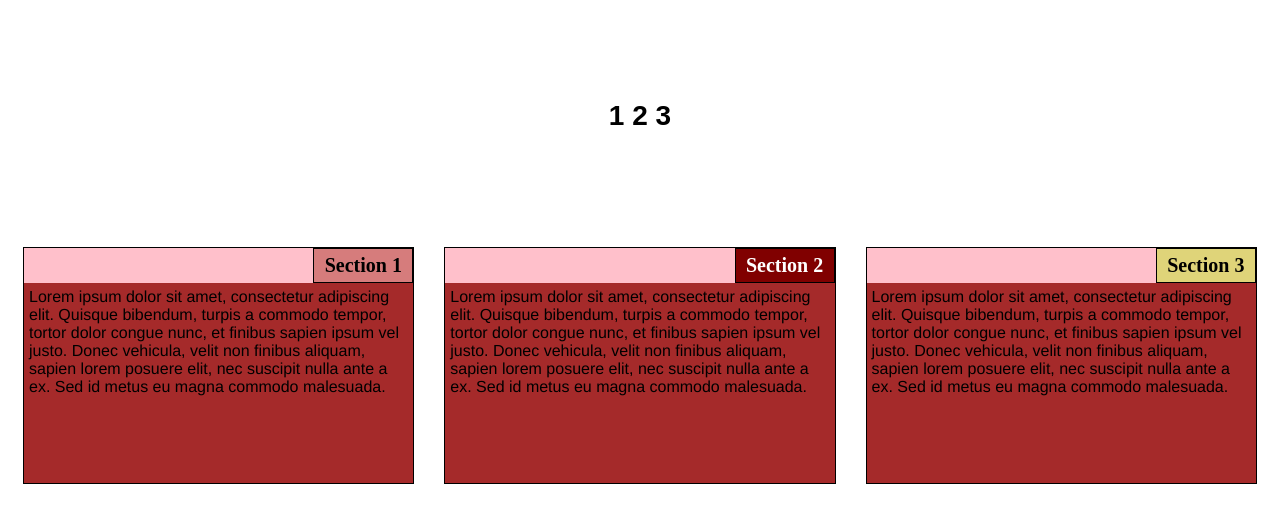
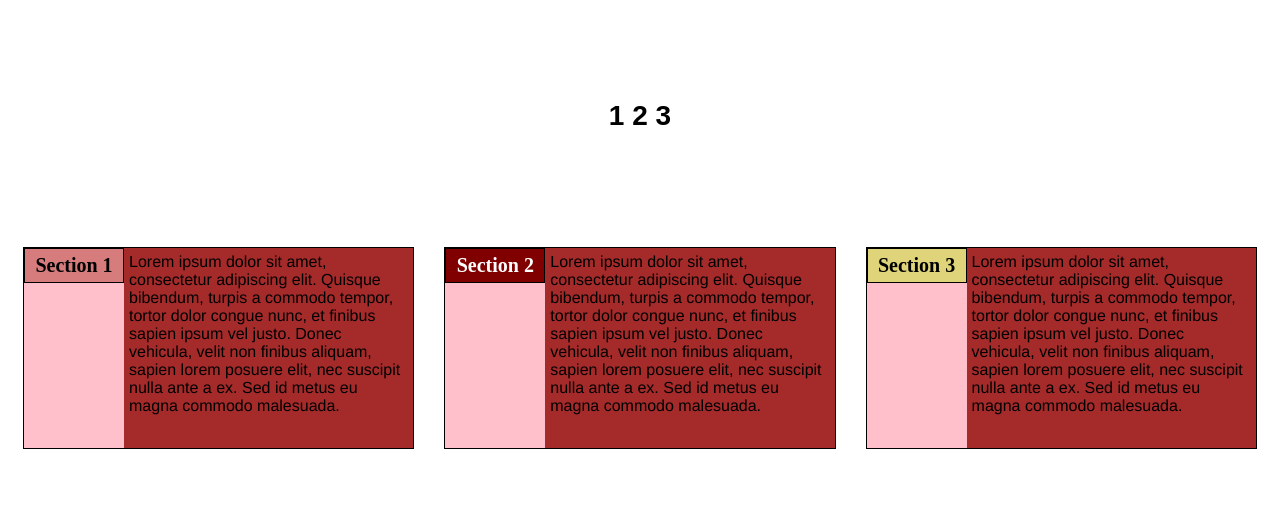
Before and after one commit to ykhadnevich/courseraTest-, a plain HTML site: page index.html in a window 1280 px wide. Drawn offline with Linux system fonts and the light colour scheme.

Commit message:
Update index.html

```diff
--- a/index.html
+++ b/index.html
@@ -45,7 +45,7 @@
     }
 
     .sub1 {
-        float: right;
+        float: left;
         width: 100px;
         padding: 5px;
         margin: 0px;
@@ -58,7 +58,7 @@
     }
 
     .sub2 {
-        float: right;
+        float: left;
         color: white;
         width: 100px;
         padding: 5px;
@@ -73,7 +73,7 @@
 
     .sub3 {
         color: black;
-        float: right;
+        float: left;
         width: 100px;
         padding: 5px;
         margin: 0px;
```
